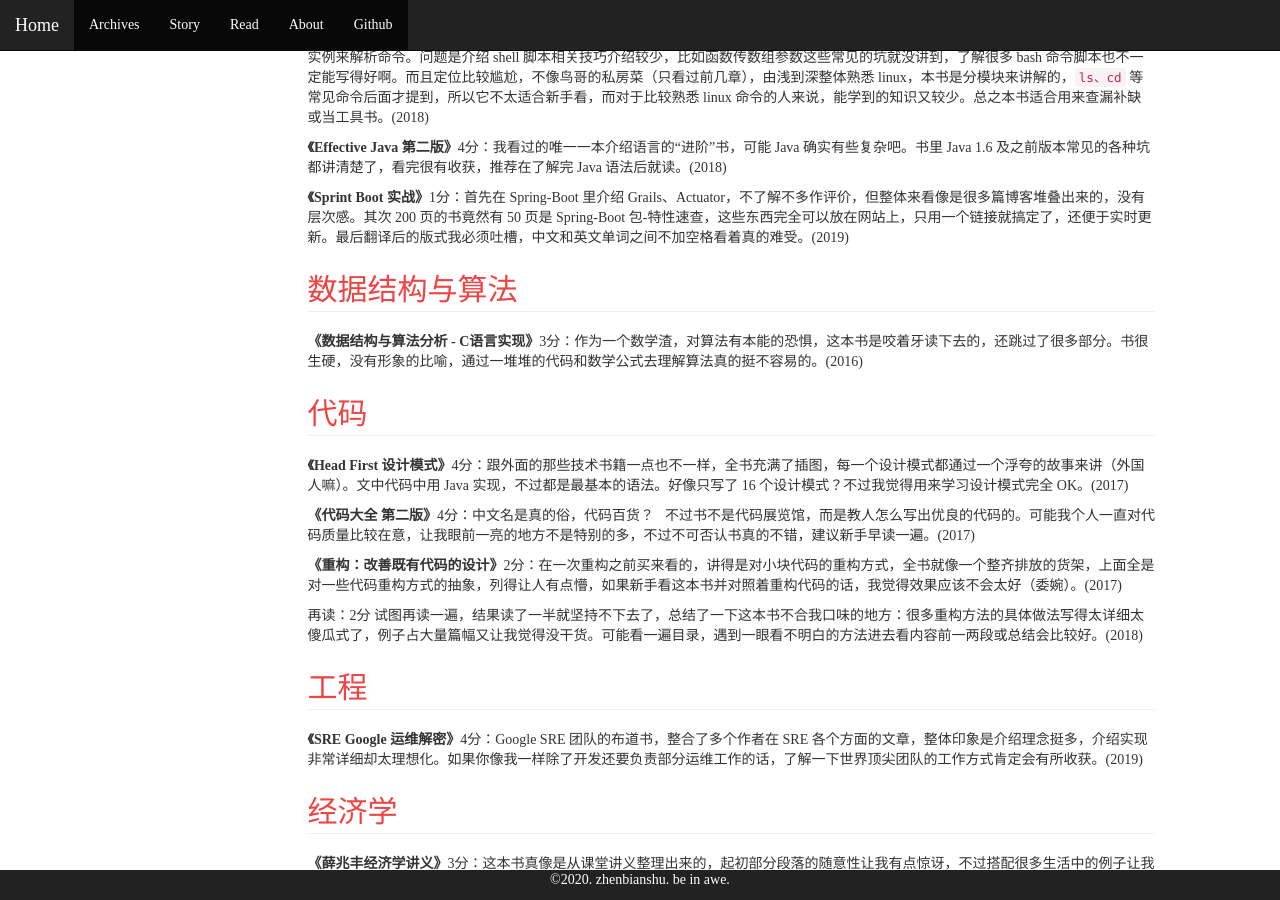
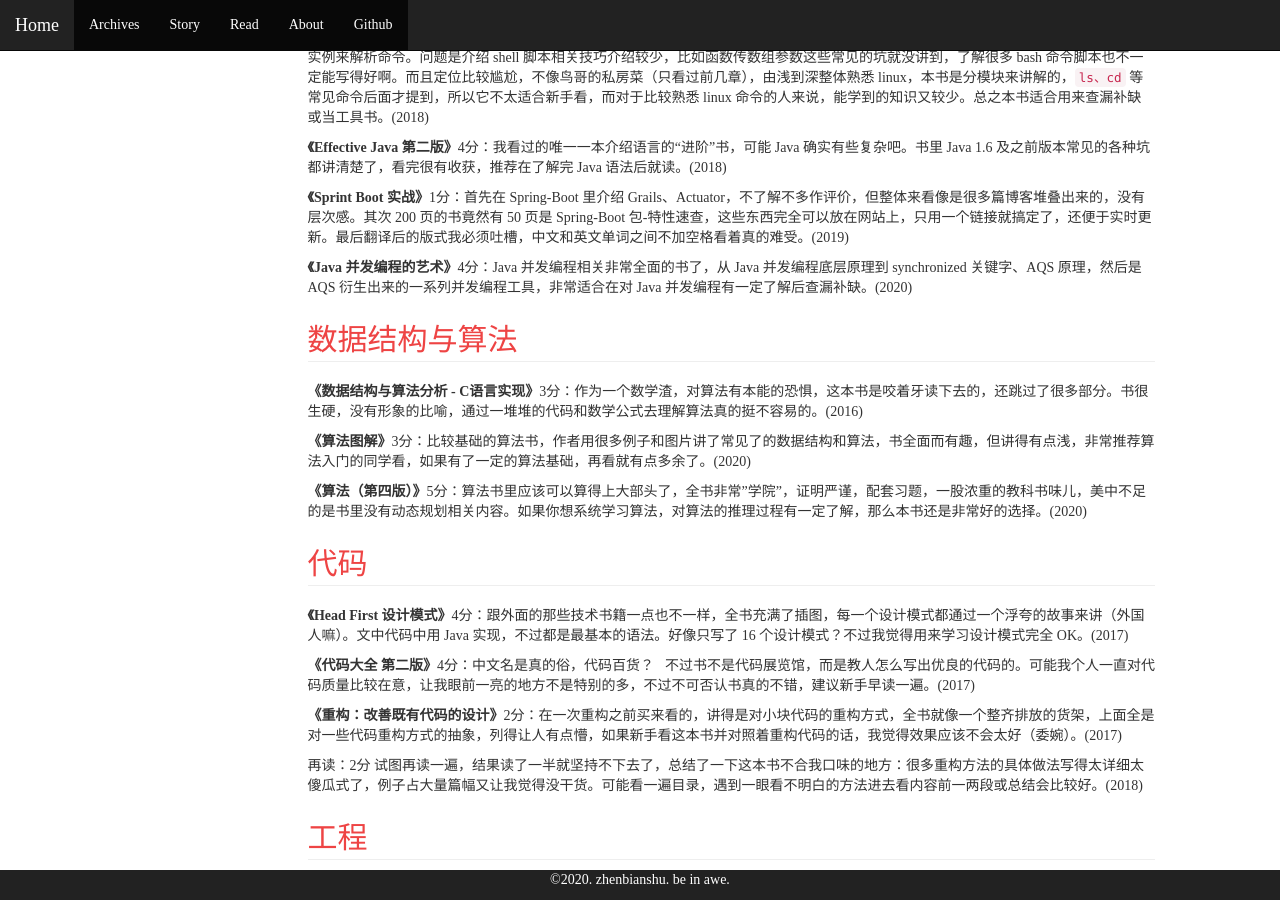
Before and after one commit to zhenbianshu/zhenbianshu.github.io, a Jekyll site: the page built from book_list.md, in a window 1280 px wide and 900 px high, scrolled down 1678 px. Built offline with Jekyll 4.4.1, drawn with Linux system fonts in a browser that asks for light colours; comment, search, counter and statistics services are not loaded.

Commit message:
add book;

```diff
--- a/book_list.md
+++ b/book_list.md
@@ -63,9 +63,15 @@
 
 **《Sprint Boot 实战》**1分：首先在 Spring-Boot 里介绍 Grails、Actuator，不了解不多作评价，但整体来看像是很多篇博客堆叠出来的，没有层次感。其次 200 页的书竟然有 50 页是 Spring-Boot 包-特性速查，这些东西完全可以放在网站上，只用一个链接就搞定了，还便于实时更新。最后翻译后的版式我必须吐槽，中文和英文单词之间不加空格看着真的难受。(2019)
 
+**《Java 并发编程的艺术》**4分：Java 并发编程相关非常全面的书了，从 Java 并发编程底层原理到 synchronized 关键字、AQS 原理，然后是 AQS 衍生出来的一系列并发编程工具，非常适合在对 Java 并发编程有一定了解后查漏补缺。(2020)
+
 ## 数据结构与算法
 ---
 **《数据结构与算法分析 - C语言实现》**3分：作为一个数学渣，对算法有本能的恐惧，这本书是咬着牙读下去的，还跳过了很多部分。书很生硬，没有形象的比喻，通过一堆堆的代码和数学公式去理解算法真的挺不容易的。(2016)
+
+**《算法图解》**3分：比较基础的算法书，作者用很多例子和图片讲了常见了的数据结构和算法，书全面而有趣，但讲得有点浅，非常推荐算法入门的同学看，如果有了一定的算法基础，再看就有点多余了。(2020)
+
+**《算法（第四版）》**5分：算法书里应该可以算得上大部头了，全书非常"学院"，证明严谨，配套习题，一股浓重的教科书味儿，美中不足的是书里没有动态规划相关内容。如果你想系统学习算法，对算法的推理过程有一定了解，那么本书还是非常好的选择。(2020)
 
 ## 代码
 ---
```
